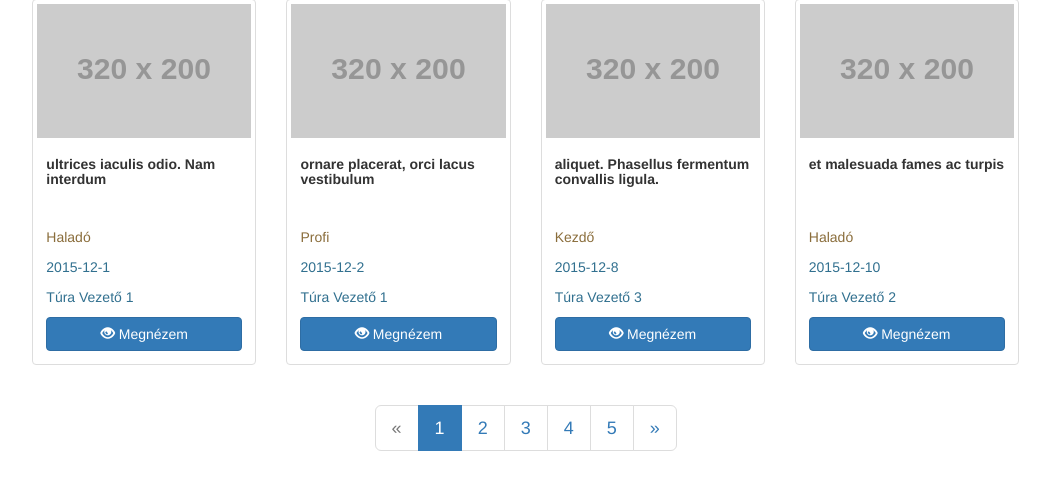
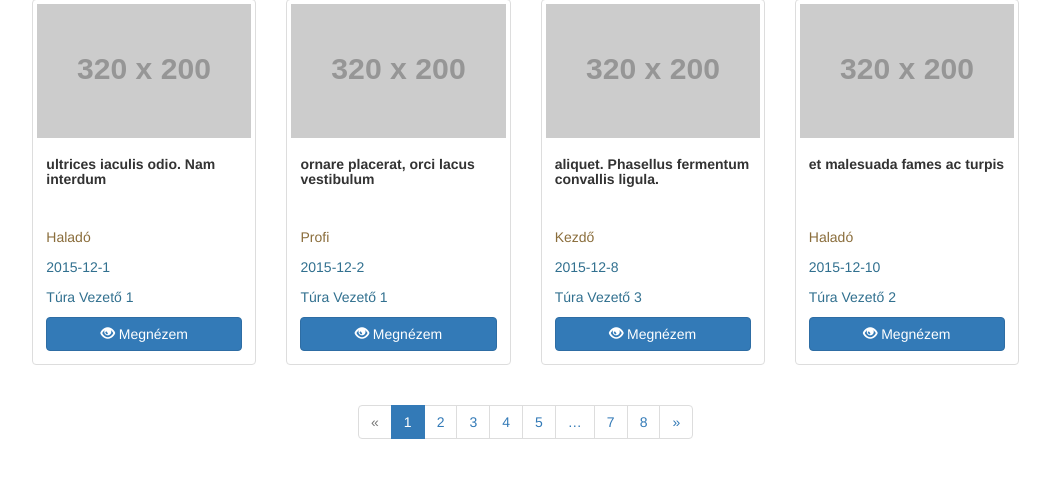
Before and after one commit to AhsonSn/TouristGuide, a Flask app: page /tours/1 in a window 1280 px wide. Shown: the part 897-1393 px from the top of the page, without its empty margins (221-1271 px from the left). After the commit the page ends 1336 px from the top, so only its background shows below. Run offline with Flask 2, Linux system fonts and the light colour scheme; data comes from the database, SQL or seed files in the repository; grey boxes labelled with a size stand in for pictures from a placeholder-image service; some libraries are stand-ins or nearby versions.

Commit message:
Implemented tour pagination

```diff
--- a/app/templates/tours.html
+++ b/app/templates/tours.html
@@ -1,6 +1,6 @@
 {% extends "base.html" %}
 {% set active_page = "tours" %}
-{% block title %}Title of Tours Page{% endblock %}
+{% block title %}TouristGuide &ndash; Túrák{% endblock %}
 {% block page_content %}
 <div class="order-chooser">
   <form action="" class="form-inline" method="post" role="form">
@@ -53,18 +53,29 @@
   {% endfor %}
 
 </div>
-
-<div class="row">
-    <nav class="text-center">
-      <ul class="pagination pagination-lg">
-        <li class="disabled"><a href="#"><span>&laquo;</span></a></li>
-        <li class="active"><a href="#">1</a></li>
-        <li><a href="#">2</a></li>
-        <li><a href="#">3</a></li>
-        <li><a href="#">4</a></li>
-        <li><a href="#">5</a></li>
-        <li><a href="#"> <span>&raquo;</span></a></li>
-      </ul>
-    </nav>
-</div>
+<nav class="text-center">
+  <ul class=pagination>
+    {%- if pagination.has_prev %}
+    <li><a href="{{ url_for('tours.tours', current_page=pagination.prev_num) }}">&laquo;</a></li>
+    {%- else %}
+    <li class="disabled"><a>&laquo;</a></li>
+    {% endif %}
+    {%- for page in pagination.iter_pages() %}
+      {% if page -%}
+        {% if page != pagination.page %}
+    <li><a href="{{ url_for('tours.tours', current_page=page) }}">{{ page }}</a></li>
+        {% else %}
+    <li class="active"><a>{{ page }}</a></li>
+        {% endif %}
+      {% else %}
+    <li><span>&hellip;</span></li>
+      {% endif %}
+    {% endfor -%}
+    {% if pagination.has_next %}
+    <li><a href="{{ url_for('tours.tours', current_page=pagination.next_num) }}">&raquo;</a></li>
+    {% else %}
+    <li class="disabled"><a>&raquo;</a></li>
+    {% endif %}
+  </ul>
+</nav>
 {% endblock page_content%}
--- a/app/tours/views.py
+++ b/app/tours/views.py
@@ -1,7 +1,8 @@
 from flask import Blueprint, render_template, redirect, url_for
+
+from .forms import TourForm
 from ..basic.models import sidebar_items
 from ..db.tourmanager import TourManager
-from .forms import TourForm
 
 tours_blueprint = Blueprint('tours', __name__)
 tours_blueprint.current_items_per_page = None
@@ -18,7 +19,8 @@ def tours(current_page):
     tour_form = TourForm()
 
     if not tours_blueprint.current_items_per_page:
-        tours_blueprint.current_items_per_page = tour_form.tours_per_page.default
+        tours_blueprint.current_items_per_page = \
+            tour_form.tours_per_page.default
 
     if not tours_blueprint.current_order_by:
         tours_blueprint.current_order_by = tour_form.order_by.default
@@ -28,9 +30,12 @@ def tours(current_page):
         tours_blueprint.current_order_by = tour_form.order_by.data
 
     pagination = TourManager.get_page_of_tours(
-        current_page, tours_blueprint.current_items_per_page, tours_blueprint.current_order_by
+        current_page, tours_blueprint.current_items_per_page,
+        tours_blueprint.current_order_by
     )
 
-    return render_template('tours.html', sidebar_items=sidebar_items, tour_form=tour_form,
-                           tours=pagination.items, pagination=pagination, items=tours_blueprint.current_items_per_page,
+    return render_template('tours.html', sidebar_items=sidebar_items,
+                           tour_form=tour_form,
+                           tours=pagination.items, pagination=pagination,
+                           items=tours_blueprint.current_items_per_page,
                            sort=tours_blueprint.current_order_by)
```
